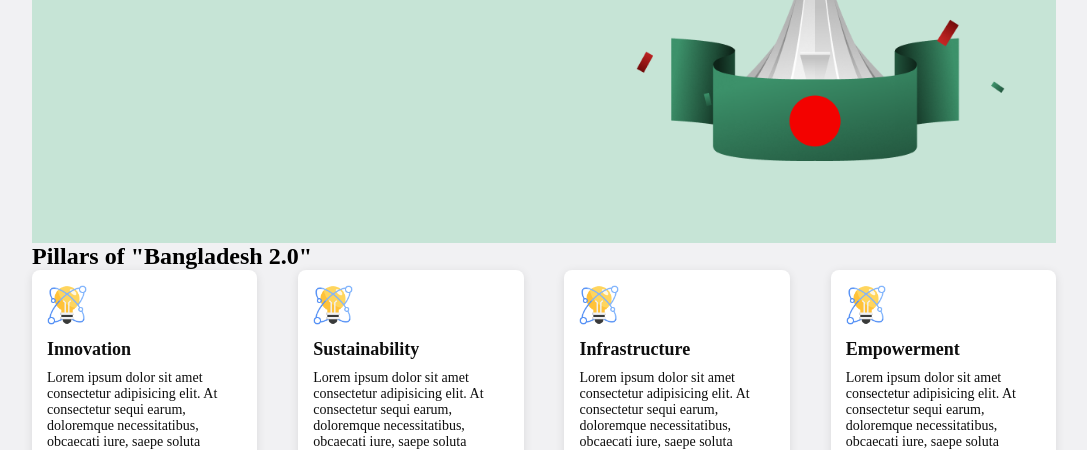
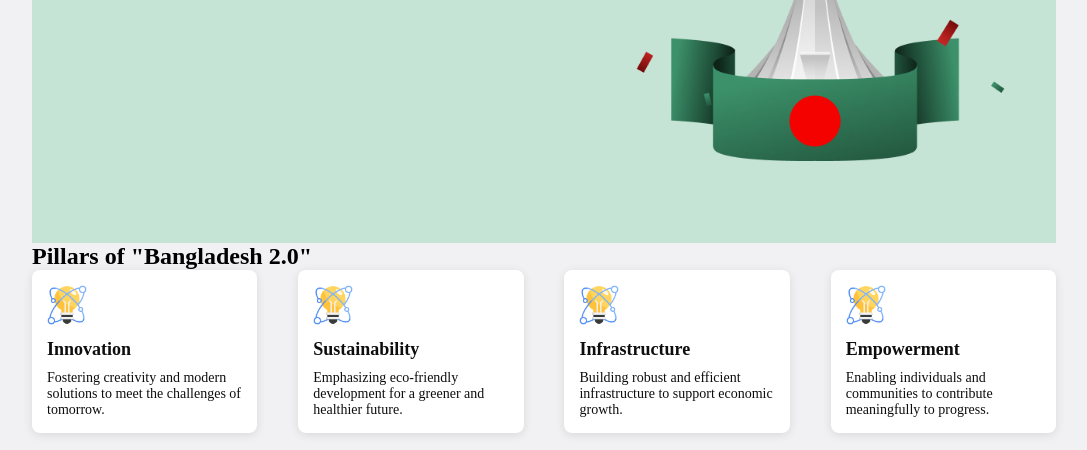
Before and after one commit to shaikhbaset2001/Bangladesh-2.0, a plain HTML site: page index.html in a window 1280 px wide. Shown: the part 311-761 px from the top of the page, without its empty margins (96-1183 px from the left). Drawn offline with Linux system fonts and the light colour scheme.

Commit message:
Replaced the Lorem text

```diff
--- a/index.html
+++ b/index.html
@@ -28,22 +28,22 @@
                 <div class="pillar">
                     <img src="assets/card-icon.png" alt="">
                     <h4>Innovation</h4>
-                    <p>Lorem ipsum dolor sit amet consectetur adipisicing elit. At consectetur sequi earum, doloremque necessitatibus, obcaecati iure, saepe soluta quibusdam error perspiciatis porro quidem tenetur corporis molestias. Nisi modi recusandae dolore!</p>
+                    <p>Fostering creativity and modern solutions to meet the challenges of tomorrow.</p>
                 </div>
                 <div class="pillar">
                     <img src="assets/card-icon.png" alt="">
                     <h4>Sustainability</h4>
-                    <p>Lorem ipsum dolor sit amet consectetur adipisicing elit. At consectetur sequi earum, doloremque necessitatibus, obcaecati iure, saepe soluta quibusdam error perspiciatis porro quidem tenetur corporis molestias. Nisi modi recusandae dolore!</p>
+                    <p>Emphasizing eco-friendly development for a greener and healthier future.</p>
                 </div>
                 <div class="pillar">
                     <img src="assets/card-icon.png" alt="">
                     <h4>Infrastructure</h4>
-                    <p>Lorem ipsum dolor sit amet consectetur adipisicing elit. At consectetur sequi earum, doloremque necessitatibus, obcaecati iure, saepe soluta quibusdam error perspiciatis porro quidem tenetur corporis molestias. Nisi modi recusandae dolore!</p>
+                    <p>Building robust and efficient infrastructure to support economic growth.</p>
                 </div>
                 <div class="pillar">
                     <img src="assets/card-icon.png" alt="">
                     <h4>Empowerment</h4>
-                    <p>Lorem ipsum dolor sit amet consectetur adipisicing elit. At consectetur sequi earum, doloremque necessitatibus, obcaecati iure, saepe soluta quibusdam error perspiciatis porro quidem tenetur corporis molestias. Nisi modi recusandae dolore!</p>
+                    <p>Enabling individuals and communities to contribute meaningfully to progress.</p>
                 </div>
             </div>
         </section>
```
